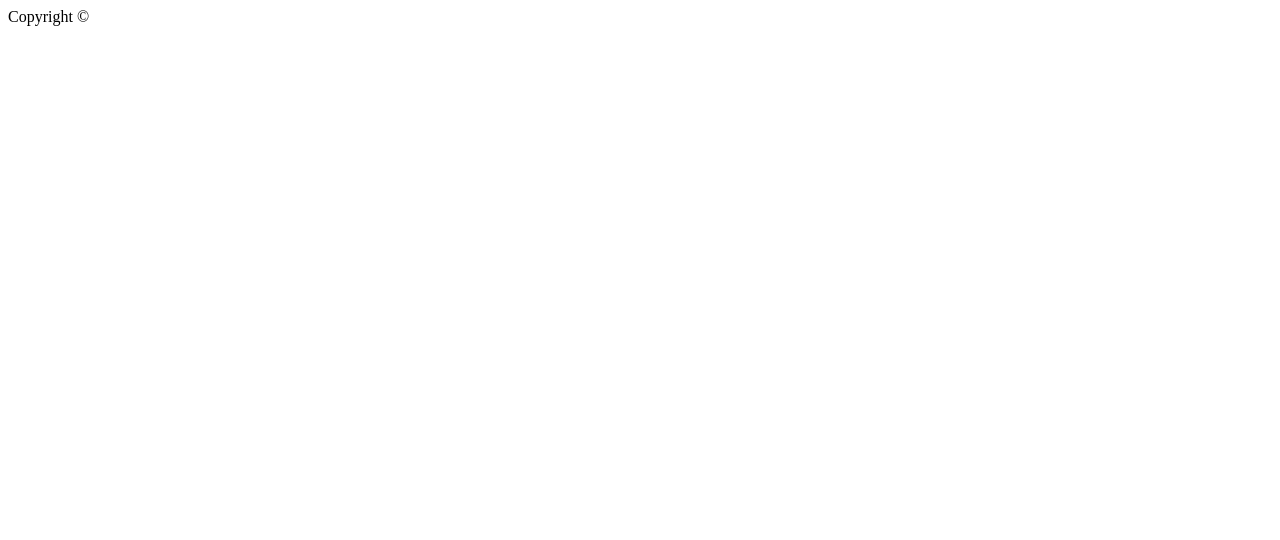
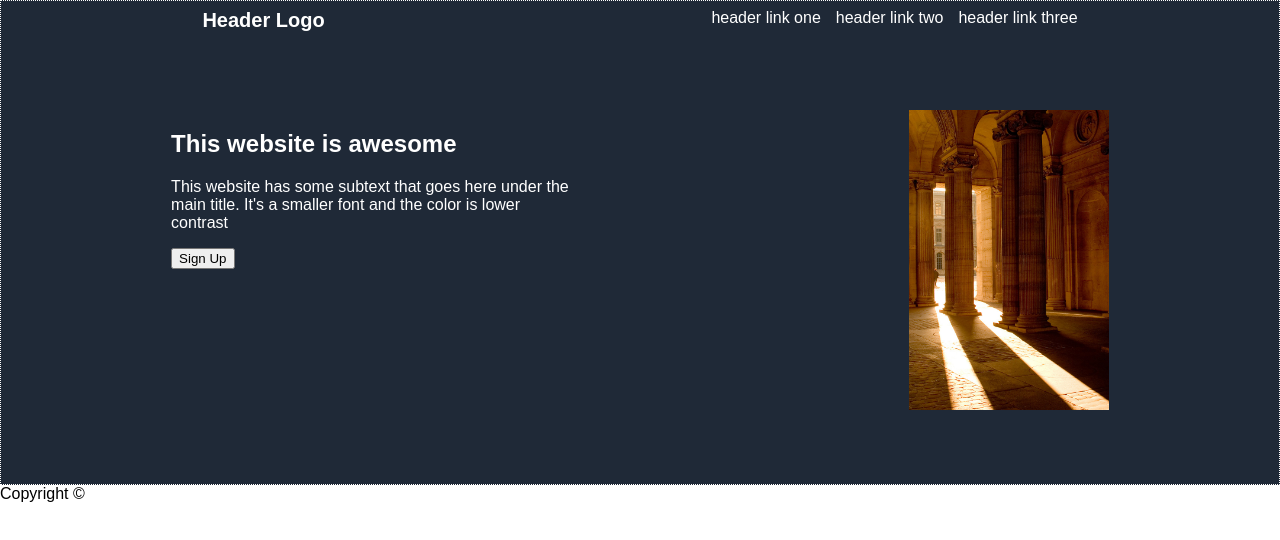
Before and after one commit to samiam120/landingPage, a plain HTML site: page index.html in a window 1280 px wide. Drawn offline with Linux system fonts and the light colour scheme.

Commit message:
Added image to header body completed styles to the header

```diff
--- a/index.html
+++ b/index.html
@@ -1,19 +1,34 @@
 <!DOCTYPE html>
 <html lang="en">
   <head>
-    <meta charset="UTF-8">
-    <meta name="viewport" content="width=device-width, initial-scale=1.0">
+    <link rel="stylesheet" href="styles.css" />
+    <meta charset="UTF-8" />
+    <meta name="viewport" content="width=device-width, initial-scale=1.0" />
     <title>Landing Page</title>
   </head>
   <body>
     <div class="header">
       <div class="navigation">
-            <div class="logo">
-            </div>
+        <div class="logo">Header Logo</div>
         <div class="links">
+            <ul>
+                <li>header link one</li>
+                <li>header link two</li>
+                <li>header link three</li>
+            </ul>
         </div>
       </div>
       <div class="header-content">
+        <div class="left-content">
+          <h2>This website is awesome</h2>
+          <p>This website has some subtext that goes here under the <br>
+          main title. It's a smaller font and the color is lower
+          <br>contrast</p>
+          <button>Sign Up</button>
+        </div>
+        <div class="right-content">
+          <img src="images/paris.jpg" alt="" width="200px" height="300px">
+        </div>
       </div>
     </div>
     <div class="body-container">
@@ -21,6 +36,6 @@
       <div class="quote"></div>
       <div class="call-to-action"></div>
     </div>
-    <div class="footer">Copyright © </div>
+    <div class="footer">Copyright ©</div>
   </body>
 </html>
--- a/styles.css
+++ b/styles.css
@@ -1,29 +1,44 @@
-*{
+* {
   box-sizing: border-box;
 }
-body{
+body {
   font-family: Arial, Helvetica, sans-serif;
   display: flex;
   flex-direction: column;
   min-height: 100vh;
   margin: 0;
 }
-.header{
-    background-color: #1F2937;
-    height: 400px;
-    color: white;
-}
 
-.navigation{
-    display: flex;
-    justify-content: space-around;
-    padding: 8px;
-}
-
-ul{
+ul {
   padding: 0;
   margin: 0;
   list-style: none;
   display: flex;
-    gap: 10px;
+  gap: 15px;
 }
+
+.header {
+  background-color: #1f2937;
+  color: white;
+  border: 1px dotted white;
+  display: flex;
+  flex-direction: column;
+}
+
+.navigation {
+  display: flex;
+  justify-content: space-around;
+  padding: 8px;
+  margin-bottom: 70px;
+}
+
+.logo{
+  font-size: 20px;
+  font-weight: 600;
+}
+
+.header-content{
+  display: flex;
+  justify-content: space-around;
+  margin-bottom: 70px;
+}
```
Also changed, not shown: images/paris.jpg (added). Lines whose indentation alone changed are shown as unchanged.
